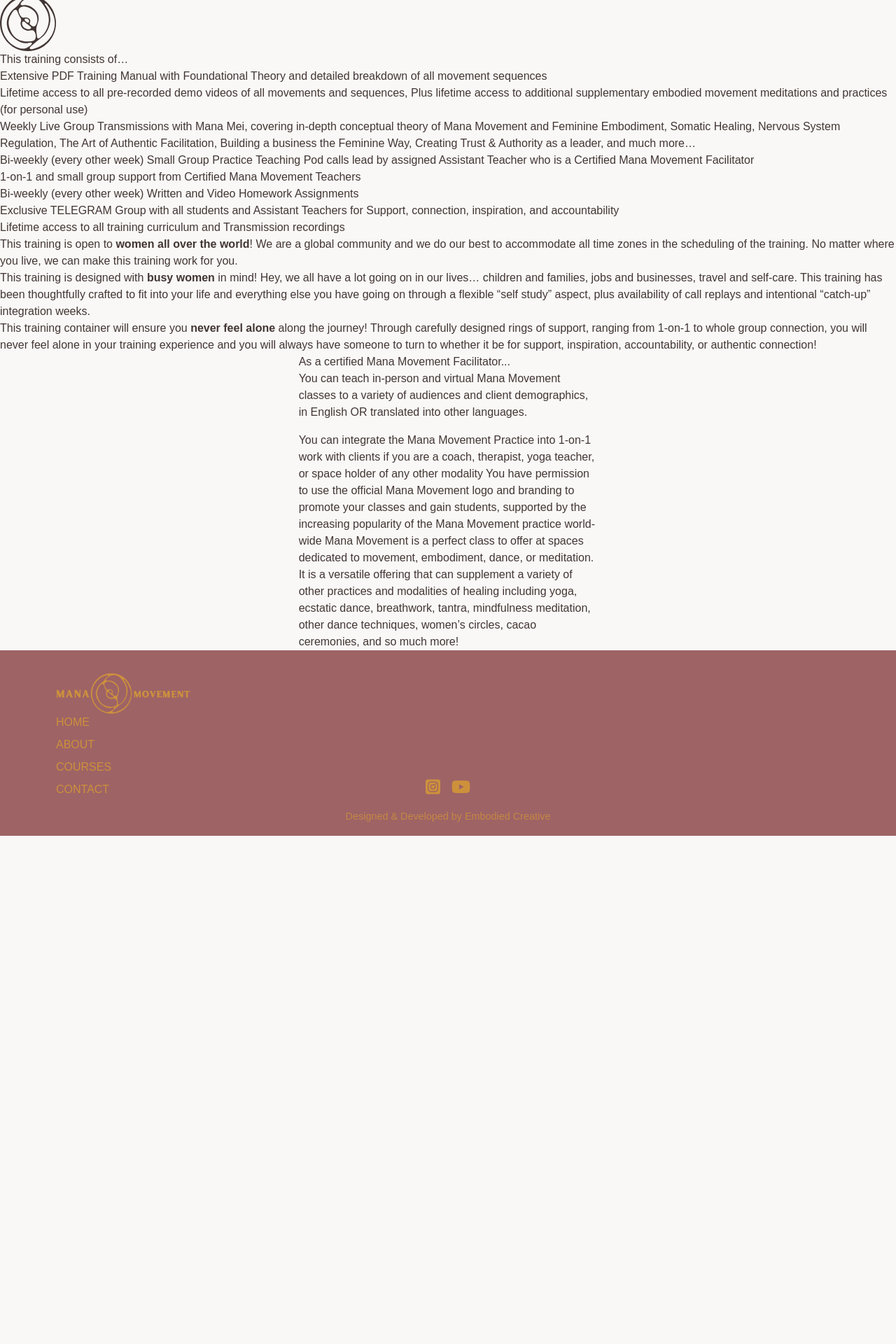
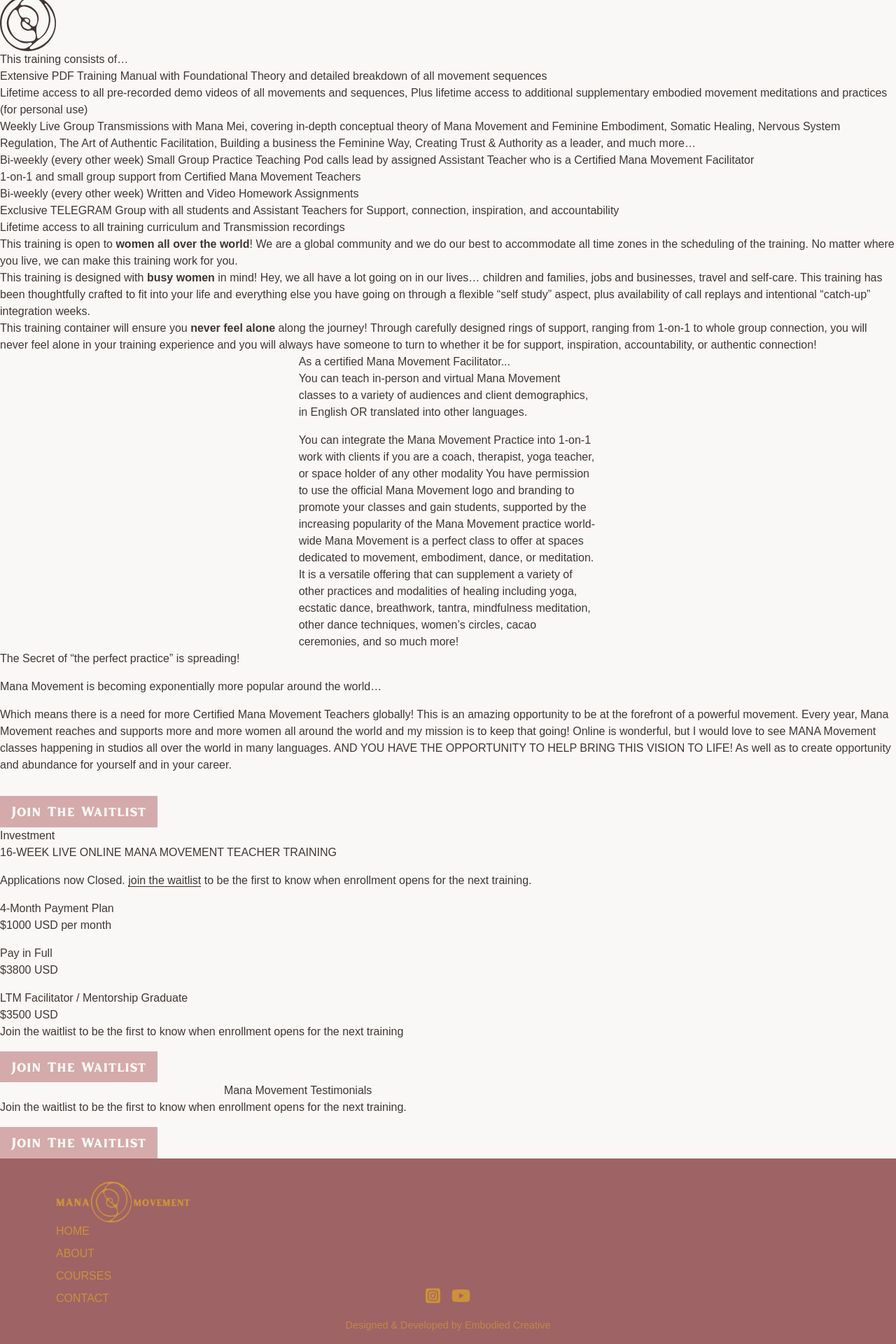
Before and after one commit to brittwoodard/mana-movement, a Jekyll site: the page built from ttc.html, in a window 1280 px wide. Shown: the part 796-2716 px from the top of the page at 70% size. Built offline with Jekyll 4.4.1, drawn with Linux system fonts in a browser that asks for light colours; nearby versions of some CDN libraries; some web fonts are replaced; before the commit the page ends 1990 px from its top, so only the background shows below that.

Commit message:
structure/copy

```diff
--- a/assets/css/style.css
+++ b/assets/css/style.css
@@ -1096,6 +1096,9 @@
 .grid-cols-3 {
   grid-template-columns: repeat(3, minmax(0, 1fr));
 }
+.grid-cols-4 {
+  grid-template-columns: repeat(4, minmax(0, 1fr));
+}
 .flex-col {
   flex-direction: column;
 }
--- a/ttc.html
+++ b/ttc.html
@@ -95,15 +95,78 @@
 
 
 <!-- What You Can Do -->
-<section class="grid grid-cols-3">
+<section>
+
+    <!-- Top -->
+    <div class="grid grid-cols-3">
+
+        <!-- Left Column -->
+        <div class="bg-image-style h-80vh"></div>
+
+        <!-- Right Column -->
+        <div>
+            <h2>As a certified Mana Movement Facilitator...</h2>
+            <p>You can teach in-person and virtual Mana Movement classes to a variety of audiences and client demographics, in English OR translated into other languages.</p>
+            <p>You can integrate the Mana Movement Practice into 1-on-1 work with clients if you are a coach, therapist, yoga teacher, or space holder of any other modality You have permission to use the official Mana Movement logo and branding to promote your classes and gain students, supported by the increasing popularity of the Mana Movement practice world-wide Mana Movement is a perfect class to offer at spaces dedicated to movement, embodiment, dance, or meditation. It is a versatile offering that can supplement a variety of other practices and modalities of healing including yoga, ecstatic dance, breathwork, tantra, mindfulness meditation, other dance techniques, women’s circles, cacao ceremonies, and so much more!</p>
+        </div>
+    </div>
+
+    <!-- Bottom -->
+    <div>
+        <p>The Secret of “the perfect practice” is spreading!</p>
+        <p>Mana Movement is becoming exponentially more popular around the world…</p>
+        <p>Which means there is a need for more Certified Mana Movement Teachers globally! This is an amazing opportunity to be at the forefront of a powerful movement. Every year, Mana Movement reaches and supports more and more women all around the world and my mission is to keep that going! Online is wonderful, but I would love to see MANA Movement classes happening in studios all over the world in many languages. AND YOU HAVE THE OPPORTUNITY TO HELP BRING THIS VISION TO LIFE! As well as to create opportunity and abundance for yourself and in your career.</p>
+        <a href="#" class="button">Join the Waitlist</a>
+    </div>
+</section>
+
+
+<!-- Investment -->
+<section>
+    <h2>Investment</h2>
+    <p class="uppercase">16-week live online Mana Movement Teacher Training</p>
+    <p>Applications now Closed. <a href="#" class="link">Join the waitlist</a> to be the first to know when enrollment opens for the next training.</p>
+
+    <h3>4-Month Payment Plan</h3>
+    <p>$1000 USD per month</p>
+
+    <h3>Pay in Full</h3>
+    <p>$3800 USD</p>
+
+    <h3>LTM Facilitator / Mentorship Graduate</h3>
+    <p>$3500 USD</p>
+</section>
+
+
+<!-- Banner -->
+<section>
+    <div>
+        <h2>Join the waitlist to be the first to know when enrollment opens for the next training</h2>
+        <a href="#" class="button">Join the waitlist</a>
+    </div>
+</section>
+
+
+<!-- Testimonials -->
+<section class="grid grid-cols-4">
 
     <!-- Left Column -->
-    <div class="bg-image-style h-80vh"></div>
+    <div>
+
+    </div>
 
     <!-- Right Column -->
+    <h2>Mana Movement Testimonials</h2>
     <div>
-        <h2>As a certified Mana Movement Facilitator...</h2>
-        <p>You can teach in-person and virtual Mana Movement classes to a variety of audiences and client demographics, in English OR translated into other languages.</p>
-        <p>You can integrate the Mana Movement Practice into 1-on-1 work with clients if you are a coach, therapist, yoga teacher, or space holder of any other modality You have permission to use the official Mana Movement logo and branding to promote your classes and gain students, supported by the increasing popularity of the Mana Movement practice world-wide Mana Movement is a perfect class to offer at spaces dedicated to movement, embodiment, dance, or meditation. It is a versatile offering that can supplement a variety of other practices and modalities of healing including yoga, ecstatic dance, breathwork, tantra, mindfulness meditation, other dance techniques, women’s circles, cacao ceremonies, and so much more!</p>
+
     </div>
 </section>
+
+
+<!-- CTA -->
+<section>
+    <div>
+        <h2>Join the waitlist to be the first to know when enrollment opens for the next training.</h2>
+        <a href="#" class="button">Join the Waitlist</a>
+    </div>
+</section>
```
